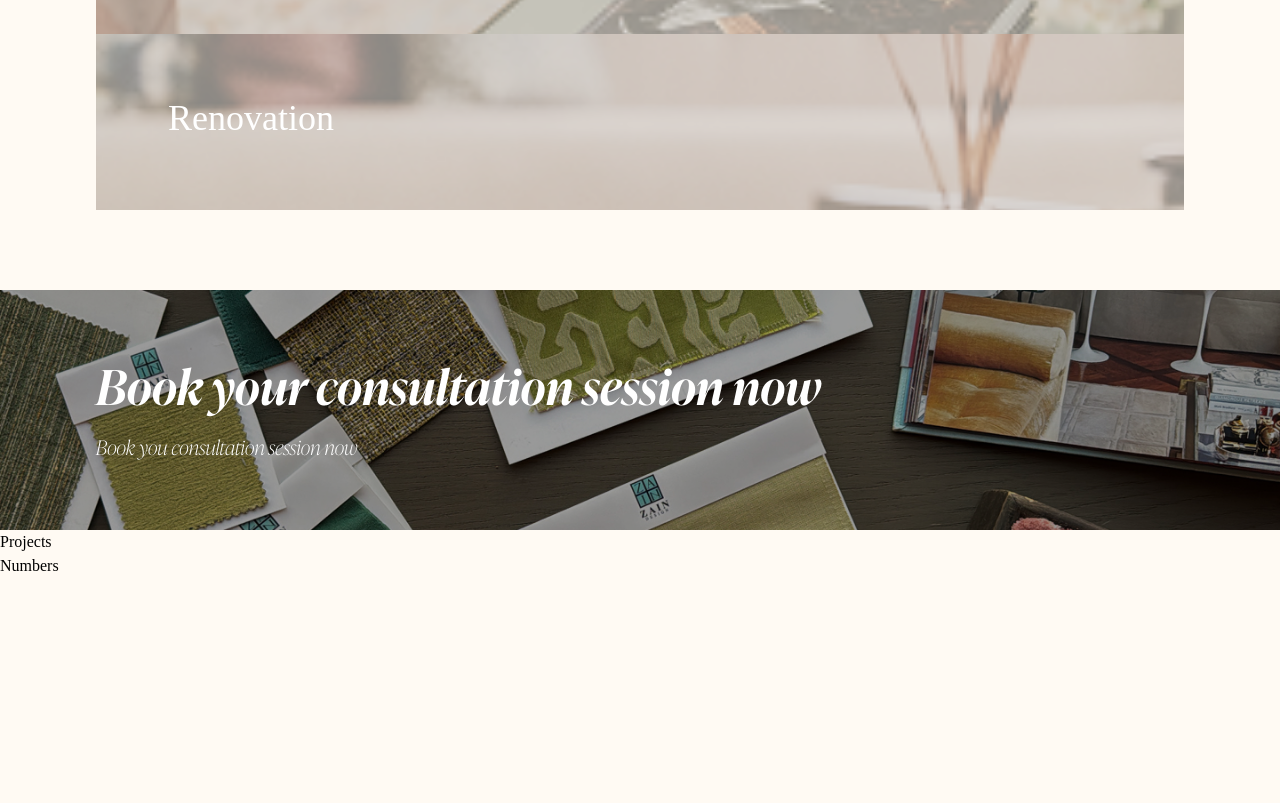
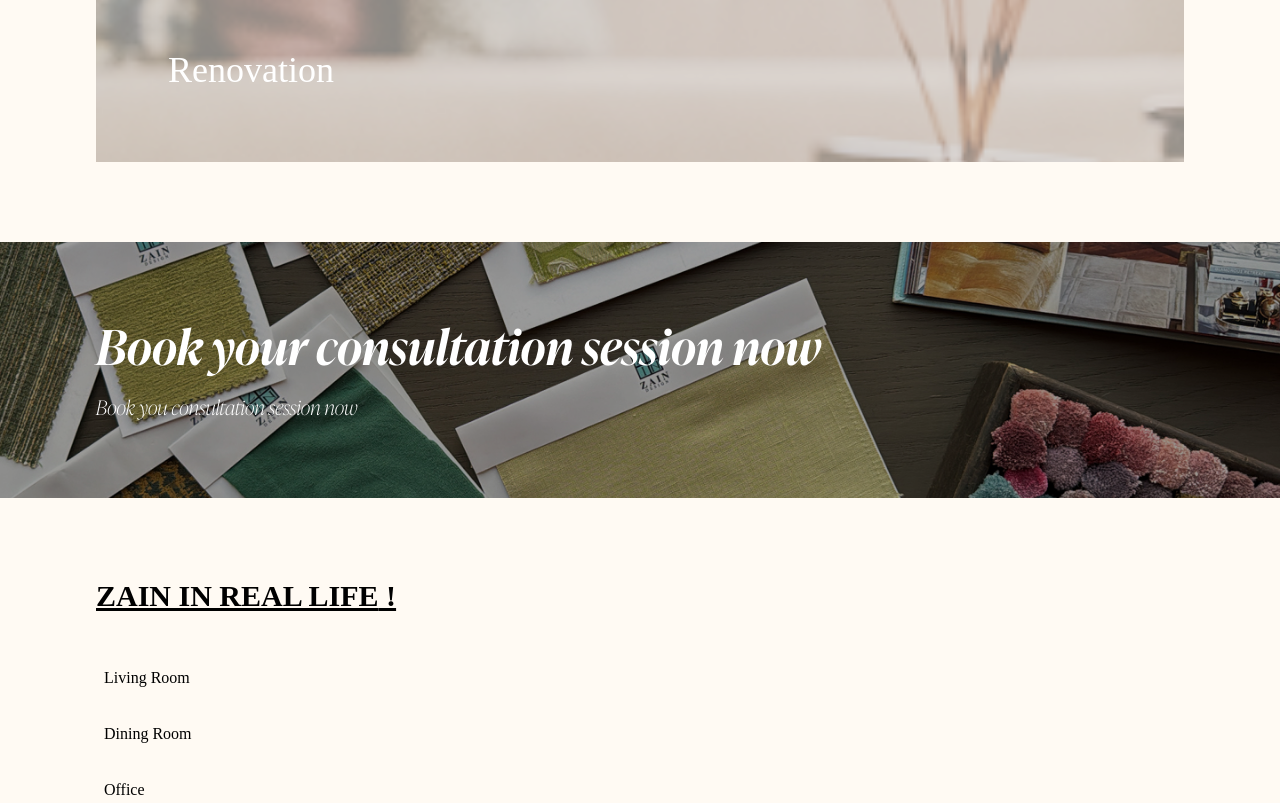
Before and after one commit to amxr21/zain-interior-website, a React (Vite) app in the folder frontend/: page / in a window 1280 px wide. Shown: the part 2654-3457 px from the top of the page. Before the commit the page ends 3232 px from the top, so only its background shows below. Built offline with nearby package versions, Linux system fonts and the light colour scheme.

Commit message:
upload projects code

```diff
--- /dev/null
+++ b/frontend/src/components/CategoryHeader.jsx
@@ -0,0 +1,23 @@
+import { useRef, useContext } from "react"
+
+import { CategoriesContext } from "../context/CategoriesContext"
+
+
+const CategoryHeader = ({selected, Classes, header}) => {
+
+    const { category, setCategory } = useContext(CategoriesContext)
+
+
+    const categoryRef = useRef()
+
+    const handleClick = (e) => {setCategory(categoryRef.current.textContent)}
+
+    return (
+        <div ref={categoryRef} onClick={handleClick} className={`project-category ${category == header ? "bg-[#EBD9B3]" :"bg-transparent"} cursor-pointer p-2 ${Classes}`}>
+            {header}
+        </div>
+    )
+}
+
+
+export default CategoryHeader
--- /dev/null
+++ b/frontend/src/components/ProjectStudio.jsx
@@ -0,0 +1,62 @@
+import { useContext } from "react"
+
+import { CategoriesContext } from "../context/CategoriesContext"
+
+const ProjectStudio = () => {
+
+    const { category } = useContext(CategoriesContext)
+
+    const images =
+        {
+            "Living Room" : [
+                "A",
+                "",
+                "",
+                "",
+            ],
+            "Dining Room" : [
+                "b",
+                "",
+                "",
+                "",
+            ],
+            "Office" : [
+                "c",
+                "",
+                "",
+                "",
+            ],
+            "Kitchen" : [
+                "d",
+                "",
+                "",
+                "",
+            ],
+            "Coffee corners" : [
+                "dd",
+                "",
+                "",
+                "",
+            ],
+        }
+
+
+    return (
+        <div className=" col-span-8">
+            <div className="projects-studio flex gap-4 overflow-x-scroll pb-2 h-full">
+                {
+                    images[category]?.map((image) => {
+                        return (
+                            <div className="min-w-[28rem] min-h-full bg-[#EBD9B3] rounded-lg">
+                                <img src="" alt={image} />
+                            </div>
+                        )
+                    })
+                }
+            </div>
+
+        </div>
+    )
+}
+
+export default ProjectStudio
--- /dev/null
+++ b/frontend/src/components/ProjectsCategories.jsx
@@ -0,0 +1,38 @@
+import { useState } from "react"
+import translations from "../data"
+
+import { CategoryHeader } from './index'
+
+
+const ProjectsCategories = () => {
+
+    const lang = navigator.language.split('-')[0]
+
+    const [selected, setSelected] = useState(false)
+
+    console.log(lang);
+
+
+    return (
+        <div className="col-span-4 flex flex-col h-86 justify-between">
+            <h2 className="underline text-3xl font-semibold">{translations[lang].realLife.title}    !</h2>
+
+            <div className="categories-list flex flex-col gap-y-4">
+                {
+                    translations[lang].realLife.categories.map((category) => {
+                        return (
+                            <CategoryHeader
+                                header={category}
+                            />
+                        )
+                    })
+                }
+            </div>
+
+
+        </div>
+    )
+}
+
+
+export default ProjectsCategories
--- a/frontend/src/components/Section.jsx
+++ b/frontend/src/components/Section.jsx
@@ -1,6 +1,6 @@
 const Section = ({Id, Classes, children}) => {
     return (
-        <div id={ Id } className={`px-24 py-20 flex flex-col gap-6  ${Classes}`} >
+        <div id={ Id } className={`px-24 py-20  gap-6  ${Classes}`} >
             {children}
         </div>
     )
--- a/frontend/src/components/index.js
+++ b/frontend/src/components/index.js
@@ -11,3 +11,6 @@ export { default as Image } from "./Image";
 export { default as ServicesIntro } from "./ServicesIntro";
 export { default as ServicesList } from "./ServicesList";
 export { default as Service } from "./Service";
+export { default as ProjectsCategories } from "./ProjectsCategories";
+export { default as ProjectStudio } from "./ProjectStudio";
+export { default as CategoryHeader } from "./CategoryHeader";
--- /dev/null
+++ b/frontend/src/context/CategoriesContext.jsx
@@ -0,0 +1,19 @@
+import { createContext, useState } from "react"
+
+const CategoriesContext = createContext()
+
+
+const CategoriesContextWrapper = ({children}) => {
+    const [category, setCategory] = useState('living room')
+
+    return (
+        <CategoriesContext.Provider value={{category, setCategory}}>
+            {children}
+        </CategoriesContext.Provider>
+    )
+}
+
+
+
+
+export {CategoriesContext, CategoriesContextWrapper};
--- a/frontend/src/index.css
+++ b/frontend/src/index.css
@@ -36,3 +36,8 @@ body{
 .banner-content{
   background-color: rgba(0, 0, 0, 0.4);
 }
+
+
+.projects-studio::-webkit-scrollbar{
+  height: 10px !important;
+}
--- a/frontend/src/sections/Banner.jsx
+++ b/frontend/src/sections/Banner.jsx
@@ -2,9 +2,9 @@ import { BannerImage } from "../constants/images"
 
 const Banner = ({containerClasses, header, subheader}) => {
     return (
-        <div className=" relative">
-            <div className="top-0 banner-image bg-red-500 overflow-hidden h-60">
-                <img src={BannerImage} alt="" className="w-full h-fit" />
+        <div className="relative">
+            <div className="relative banner-image overflow-hidden h-64">
+                <img src={BannerImage} alt="" className="absolute inset-0 object-cover w-full h-full" />
             </div>
             <div className={`banner-content font-[Ivy-Presto-Display] text-white absolute left-0 top-0 w-full h-full flex flex-col gap-y-6 justify-center px-24 italic ${containerClasses}`}>
                 <h2 className="text-5xl font-bold">{header}</h2>
--- a/frontend/src/sections/Projects.jsx
+++ b/frontend/src/sections/Projects.jsx
@@ -1,8 +1,18 @@
+import { useContext } from "react";
+import { Section, ProjectsCategories, ProjectStudio } from "../components";
+
+
+import { CategoriesContextWrapper } from "../context/CategoriesContext";
+
+
 const Projects = () => {
     return (
-        <div>
-            Projects
-        </div>
+        <CategoriesContextWrapper>
+            <Section Id="Projects" Classes="grid grid-cols-12">
+                <ProjectsCategories />
+                <ProjectStudio />
+            </Section>
+        </CategoriesContextWrapper>
     )
 }
 
```
